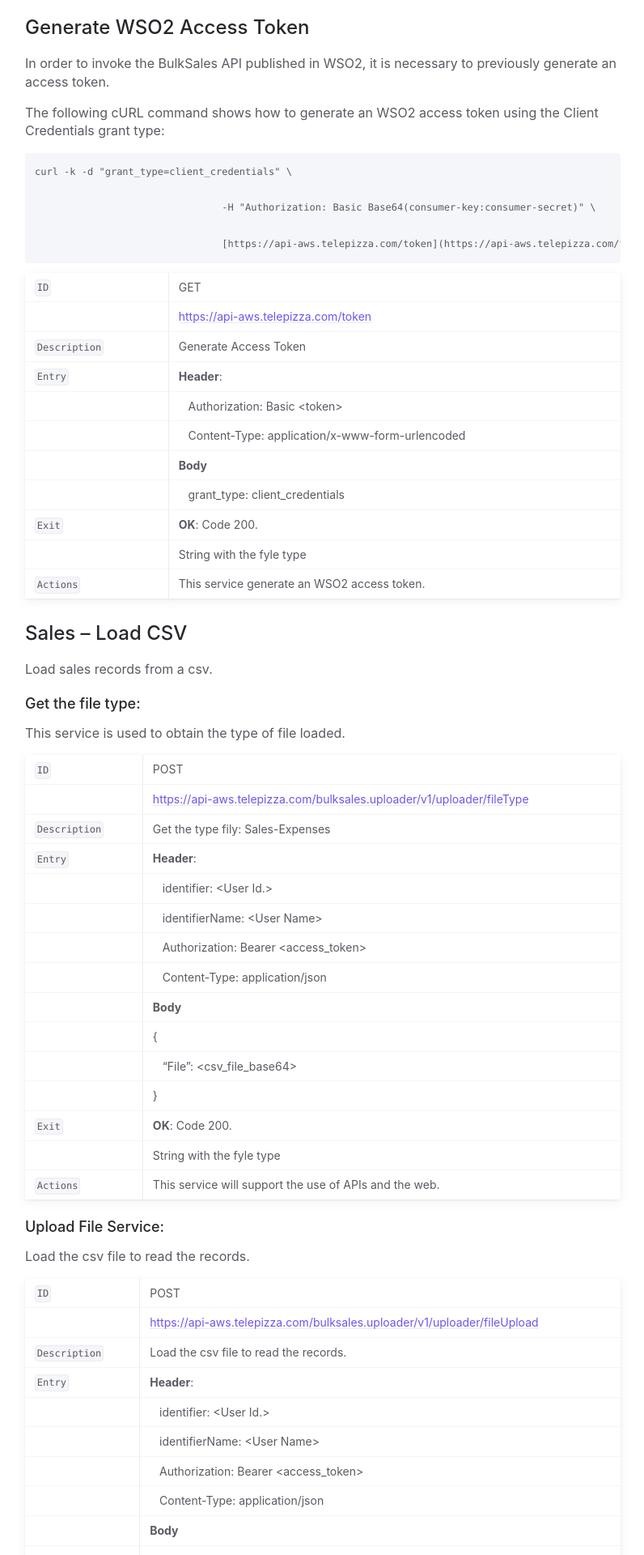
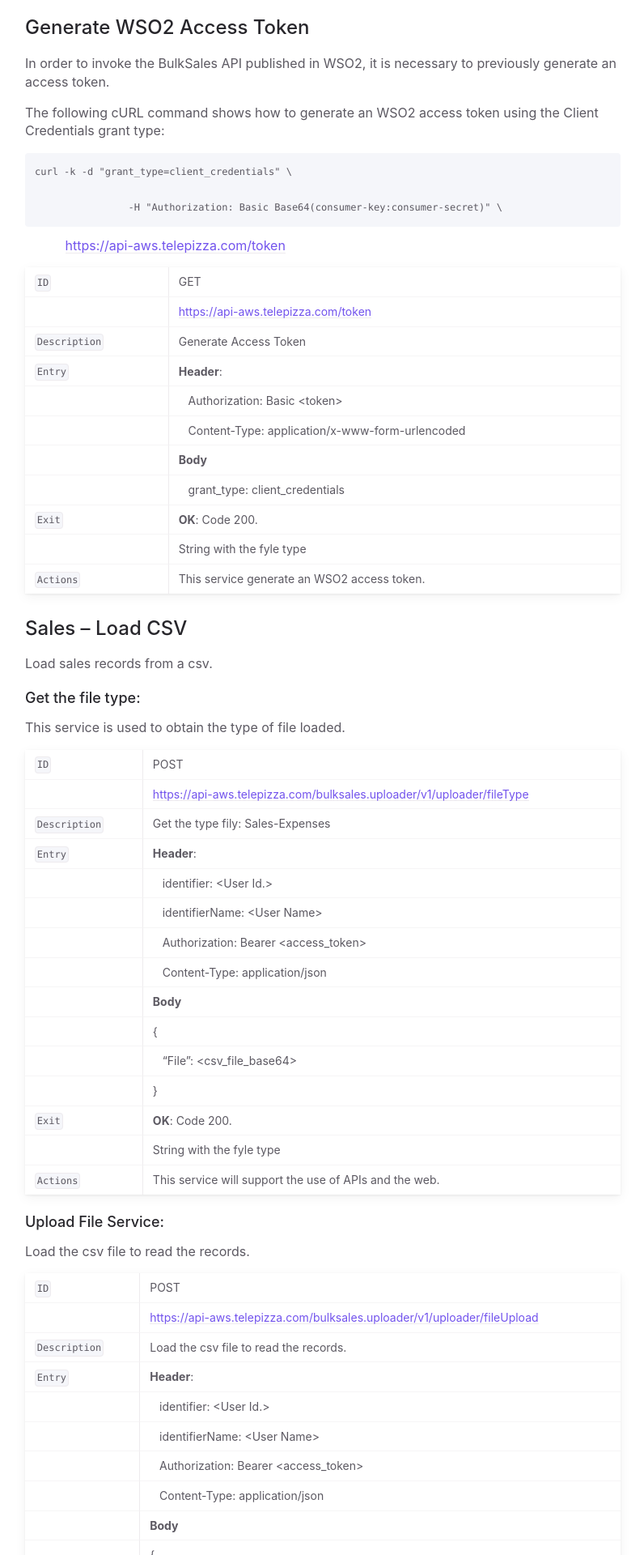
Before and after one commit to abeltranes/abeltranes.github.io, a Jekyll site: the page built from docs/API_Services_Bulksales_2.md, in a window 1280 px wide. Shown: the part 2513-4433 px from the top of the page at 81% size, without its empty margins (357-1153 px from the left). Built offline with Jekyll 4.4.1, drawn with Linux system fonts in a browser that asks for light colours; part of the change alters nothing that is shown.

Commit message:
Update API_Services_Bulksales_2.md

```diff
--- a/docs/API_Services_Bulksales_2.md
+++ b/docs/API_Services_Bulksales_2.md
@@ -73,9 +73,9 @@ The following cURL command shows how to generate an WSO2 access token using the
 
 	curl -k -d "grant_type=client_credentials" \
 
-					-H "Authorization: Basic Base64(consumer-key:consumer-secret)" \
+			-H "Authorization: Basic Base64(consumer-key:consumer-secret)" \
 
-					[https://api-aws.telepizza.com/token](https://api-aws.telepizza.com/token)
+ &nbsp;&nbsp;&nbsp; &nbsp;&nbsp;&nbsp; &nbsp;&nbsp;&nbsp;[https://api-aws.telepizza.com/token](https://api-aws.telepizza.com/token)
 
 `` ID `` | GET
    | [https://api-aws.telepizza.com/token](https://api-aws.telepizza.com/token)
```
